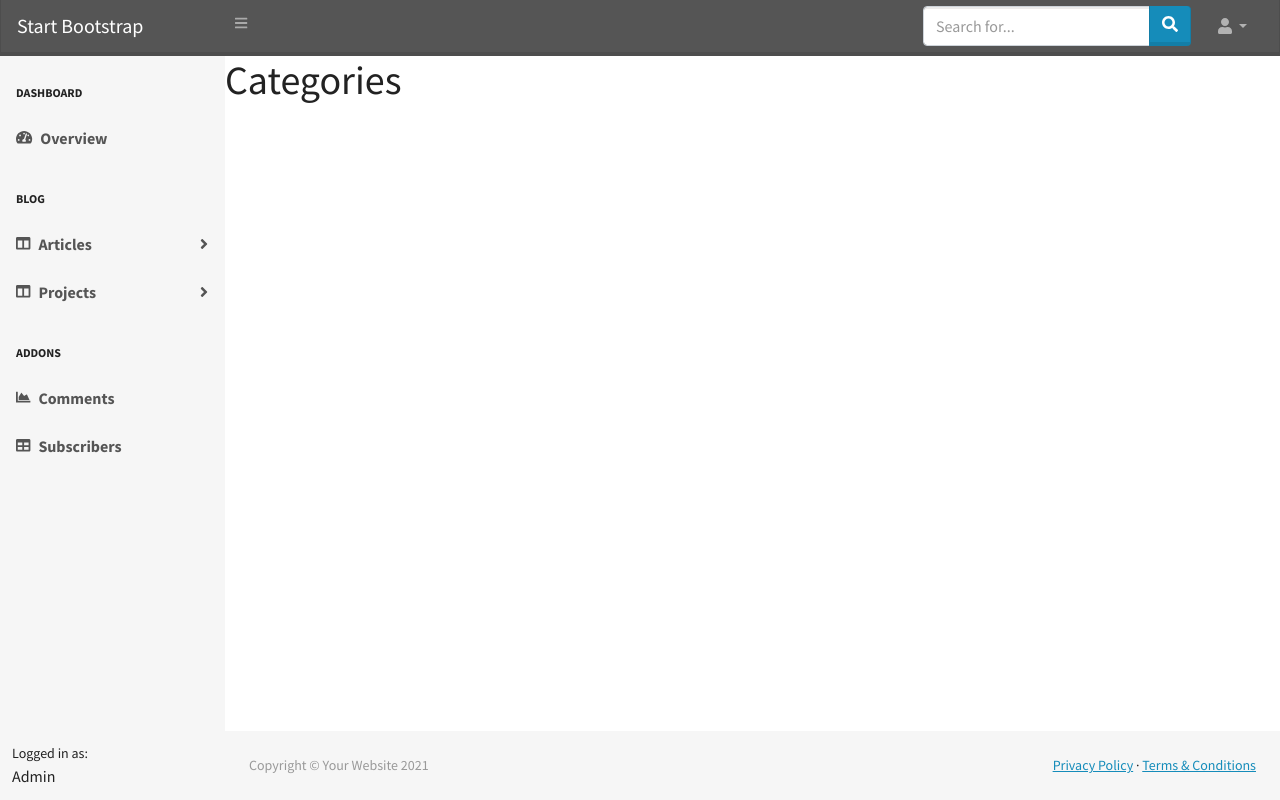
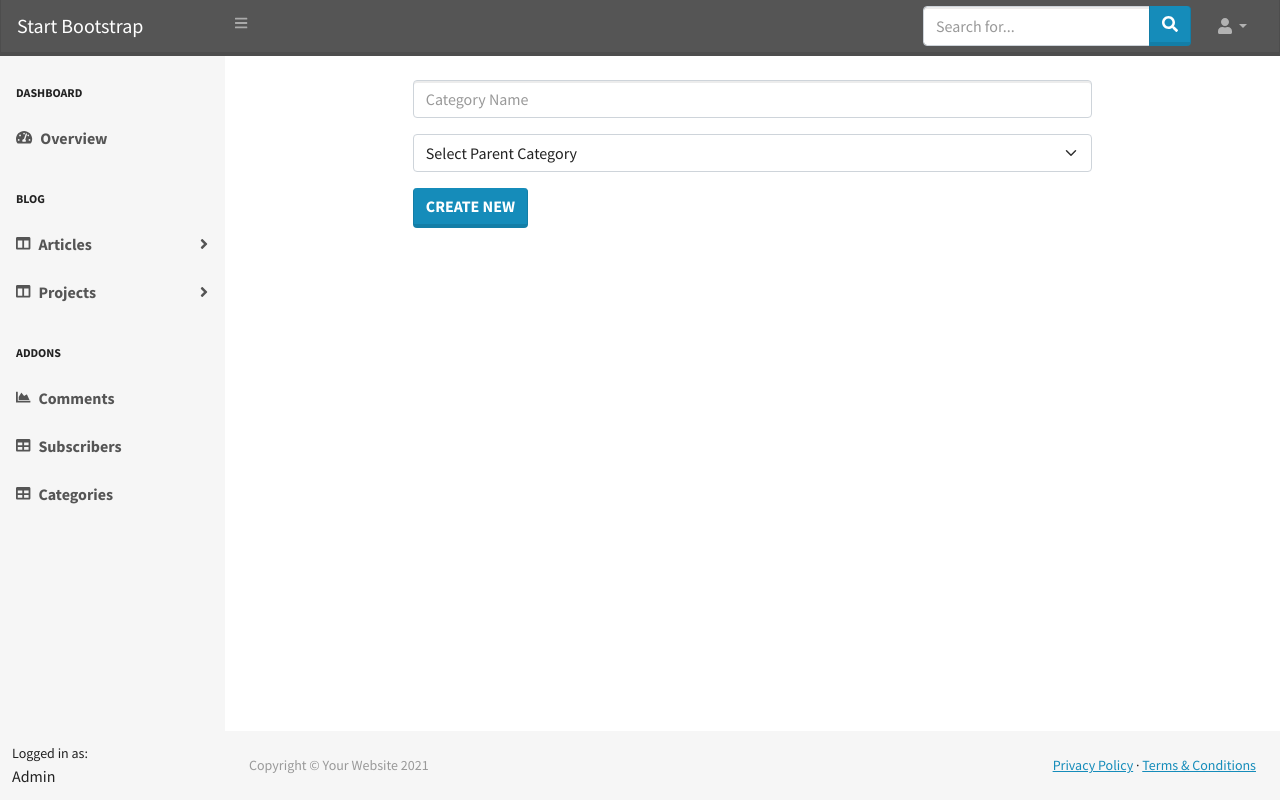
Before and after one commit to eng-mert/personal_blog, a Flask app: page /dashboard/categories in a window 1280 px wide. Run offline with Flask 2, Linux system fonts and the light colour scheme; data that the repository does not hold is empty; some libraries are stand-ins or nearby versions.

Commit message:
finish category

```diff
--- a/app/dashboard/routes/category.py
+++ b/app/dashboard/routes/category.py
@@ -1,4 +1,4 @@
-from flask import Blueprint, render_template
+from flask import Blueprint, render_template, redirect, url_for, request, flash
 
 from app.models import Category
 
@@ -7,5 +7,43 @@ category_blueprint = Blueprint('category', __name__)
 
 @category_blueprint.route('/dashboard/categories', methods=['GET'])
 def index():
-    categories = [category.to_json() for category in Category.get_all()]
-    return render_template('dashboard/categories/index.html',title='categories')
+    categories = [category.to_json() for category in Category.get_all() if category.parent_id == ""]
+    return render_template('dashboard/categories/index.html', title='categories', categories=categories)
+
+
+@category_blueprint.route('/dashboard/categories/<record_id>', methods=['GET'])
+def get_one(record_id):
+    selected_record = Category.find_one(_id=record_id)
+    print(selected_record.children)
+    return render_template('dashboard/categories/category.html', title=selected_record.title, parent=selected_record)
+
+
+@category_blueprint.route('/dashboard/categories/create', methods=['GET', 'POST'])
+def create():
+    if request.method == "POST":
+        title = request.form.get('category')
+        parent_id = request.form.get('parent_id')
+        if Category.find_one(title=title):
+            flash('This category already in your list', 'warning')
+            return redirect(url_for('dashboard.category.index'))
+        else:
+            new_category = Category(title=title, parent_id=parent_id)
+            new_category.save_to_db()
+    return redirect(url_for('dashboard.category.index'))
+
+
+@category_blueprint.route('/dashboard/categories/delete/<record_id>', methods=['GET', 'POST'])
+def delete(record_id):
+    selected_record = Category.find_one(_id=record_id)
+    parent_id = selected_record.parent_id
+    if selected_record.articles or selected_record.children:
+        flash('Category Must be empty', 'warning')
+        return redirect(url_for('dashboard.category.index'))
+    else:
+        if parent_id:
+            selected_record.delete()
+            return redirect(url_for('dashboard.category.get_one', record_id=parent_id))
+        else:
+
+            selected_record.delete()
+            return redirect(url_for('dashboard.category.index'))
--- a/app/models/model.py
+++ b/app/models/model.py
@@ -34,9 +34,15 @@ class Model(metaclass=ABCMeta):
     @classmethod
     def find_one(cls, **kwargs):
         record = Database.find_one(cls.collection, **kwargs)
-
         if record:
             return cls(**record)
+        return None
+
+    @classmethod
+    def find_many(cls, **kwargs):
+        records = Database.find_many(cls.collection, **kwargs)
+        if records:
+            return [cls(**record) for record in records]
         return None
 
     @classmethod
--- a/app/templates/dashboard/categories/index.html
+++ b/app/templates/dashboard/categories/index.html
@@ -1,5 +1,39 @@
 {% extends './dashboard/base.html' %}
 
 {% block content %}
-<h1>Categories</h1>
+<div class="container pt-4">
+    <div class="row  mb-4">
+        <div class="col-12 col-md-8 mx-auto">
+            <form action="{{url_for('dashboard.category.create')}}" method="post">
+                <input type="text" name="category" id="category" class="form-control mb-3" placeholder="Category Name"
+                       required>
+                <select name="parent_id" id="parentField" class="form-select mb-3">
+                    <option value="">Select Parent Category</option>
+
+                    {% if categories %}
+                    {% for category in categories %}
+                    <option value="{{category._id}}">{{category.title}}</option>
+                    {% endfor %}
+                    {% endif %}
+                </select>
+                <input type="submit" value="Create New" class="btn btn-primary mb-3">
+            </form>
+        </div>
+    </div>
+
+    <div class="row  mb-4">
+        <div class="col-12 col-md-8 mx-auto">
+            <ul class="list-group">
+                {% for category in categories %}
+                <li class="list-group-item d-flex align-items-center">
+                    <p id="category-title" class="fw-bolder my-auto">{{category.title}}</p>
+                    <a href="{{url_for('dashboard.category.get_one',record_id=category._id)}}" class="btn btn-outline-primary btn-sm ms-auto">View</a>
+                </li>
+                {% endfor %}
+
+            </ul>
+        </div>
+
+    </div>
+</div>
 {% endblock %}
--- a/app/templates/dashboard/includes/_sidebar.html
+++ b/app/templates/dashboard/includes/_sidebar.html
@@ -84,6 +84,10 @@
                 <div class="sb-nav-link-icon"><i class="fas fa-table"></i></div>
                 Subscribers
             </a>
+            <a class="nav-link text-dark fw-bolder" href="{{url_for('dashboard.category.index')}}">
+                <div class="sb-nav-link-icon"><i class="fas fa-table"></i></div>
+                Categories
+            </a>
         </div>
     </div>
     <div class="sb-sidenav-footer">
--- a/database.py
+++ b/database.py
@@ -58,3 +58,7 @@ class Database:
                          'has_prev': True,
                          'has_next': False, })
         return data
+
+    @classmethod
+    def find_many(cls, collection, **kwargs):
+        return cls.db[collection].find(kwargs)
```
Also changed, not shown: app/models/category.py (+13 -2 lines), app/templates/dashboard/categories/category.html (added, +82 -0 lines).
